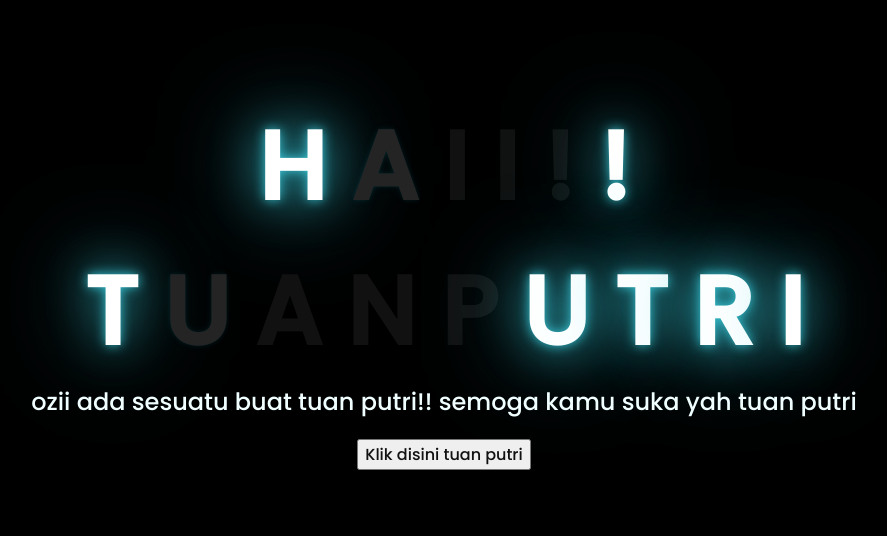
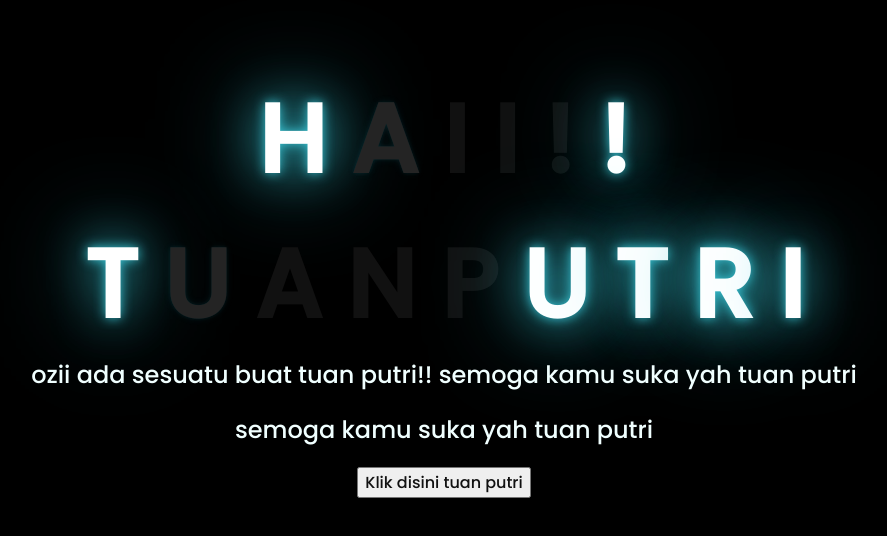
Before and after one commit to Mhdfauzii0905/Mhdfauzii0905.github.io, a plain HTML site: page index.html in a window 1280 px wide. Shown: the part 126-662 px from the top of the page, without its empty margins (204-1091 px from the left). Drawn offline with Linux system fonts and the light colour scheme.

Commit message:
index.html

```diff
--- a/index.html
+++ b/index.html
@@ -33,6 +33,9 @@
         <span>ozii ada sesuatu buat tuan putri!!</span>
         <span>semoga kamu suka yah tuan putri</span>
     </div>
+      <div class="description">
+        <span>semoga kamu suka yah tuan putri</span>
+    </div>
     <div class="button">
         <button>
             <a href="flower.html">Klik disini tuan putri</a>
```
